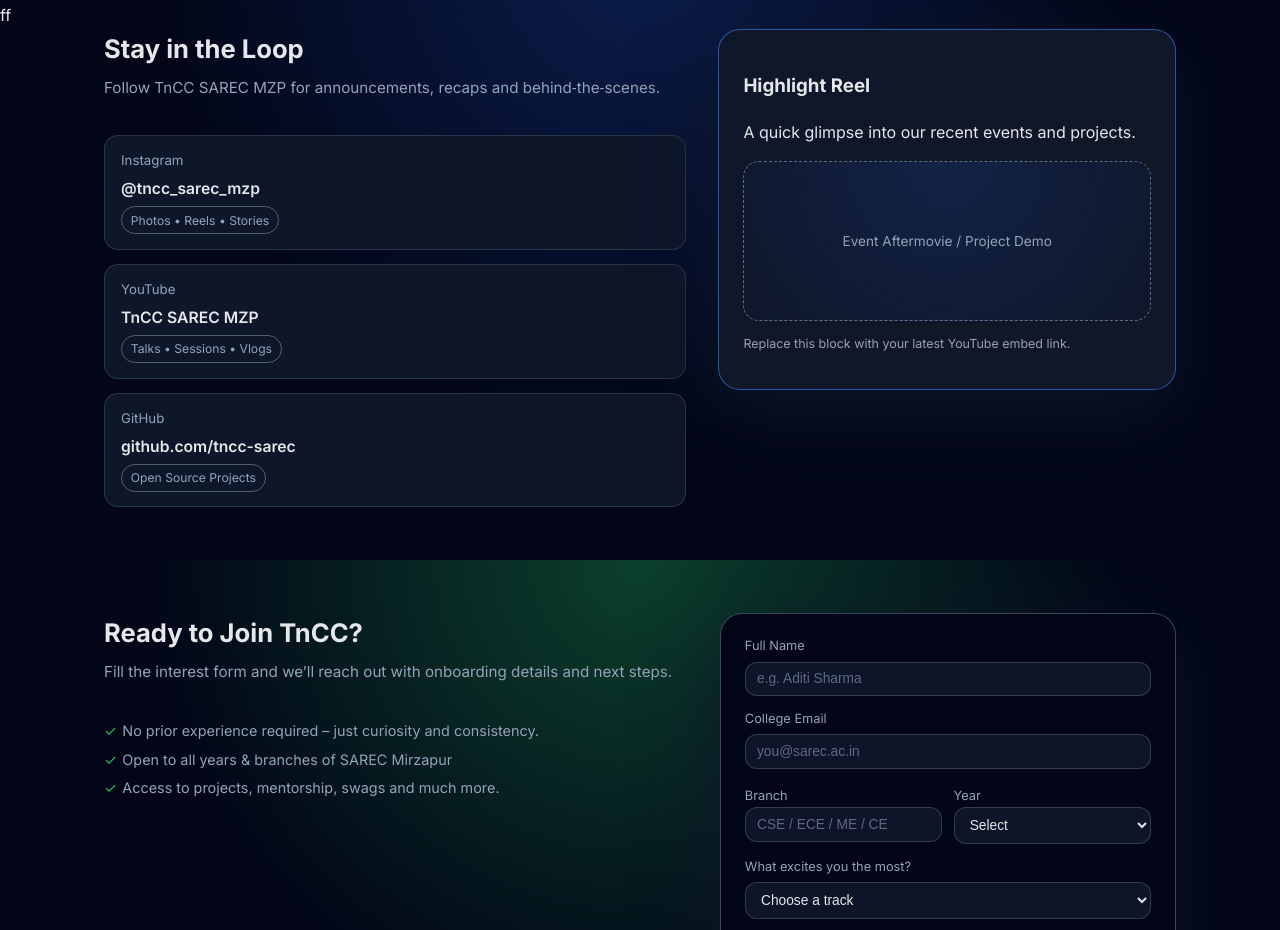
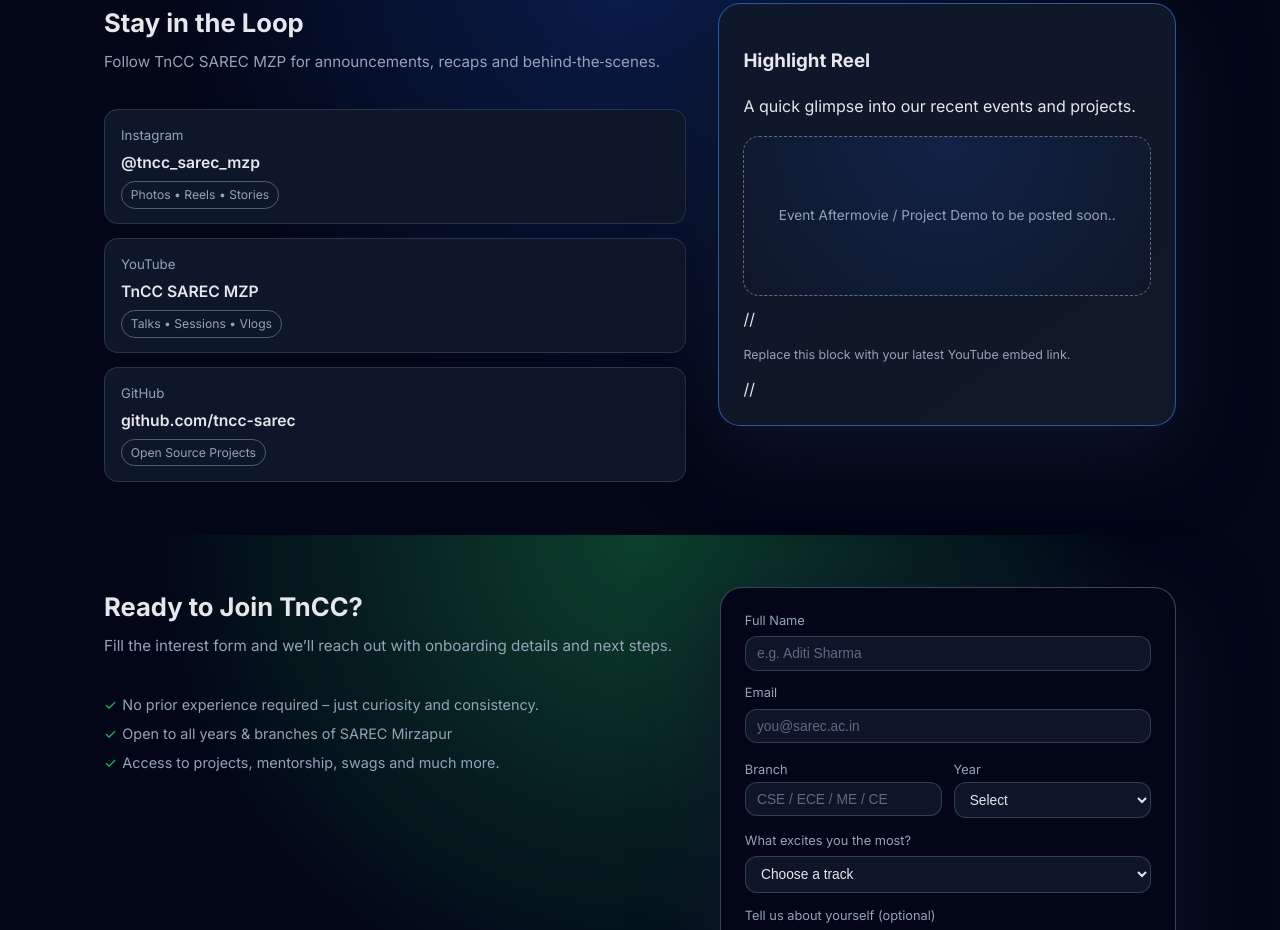
Before and after one commit to beingpawan/tncc3, a plain HTML site: page index.html in a window 1280 px wide. Shown: the part 3565-4495 px from the top of the page. Drawn offline with Linux system fonts and the light colour scheme; a script that the page names is missing.

Commit message:
Update index.html

```diff
--- a/index.html
+++ b/index.html
@@ -364,7 +364,7 @@
 
         <!-- Socials -->
         <section id="socials" class="section section-alt">
-ff            <div class="container socials-grid">
+         <div class="container socials-grid">
                 <div>
                     <div class="section-header left">
                         <h2>Stay in the Loop</h2>
@@ -392,9 +392,9 @@
                     <h3>Highlight Reel</h3>
                     <p>A quick glimpse into our recent events and projects.</p>
                     <div class="embed-placeholder">
-                        <span>Event Aftermovie / Project Demo</span>
+                        <span>Event Aftermovie / Project Demo to be posted soon..</span>
                     </div>
-                    <p class="embed-note">Replace this block with your latest YouTube embed link.</p>
+                    // <p class="embed-note">Replace this block with your latest YouTube embed link.</p> //
                 </div>
             </div>
         </section>
@@ -421,7 +421,7 @@
                         <input id="name" name="name" type="text" placeholder="e.g. Aditi Sharma" required>
                     </div>
                     <div class="form-row">
-                        <label for="email">College Email</label>
+                        <label for="email">Email</label>
                         <input id="email" name="email" type="email" placeholder="you@sarec.ac.in" required>
                     </div>
                     <div class="form-row form-row-inline">
```
